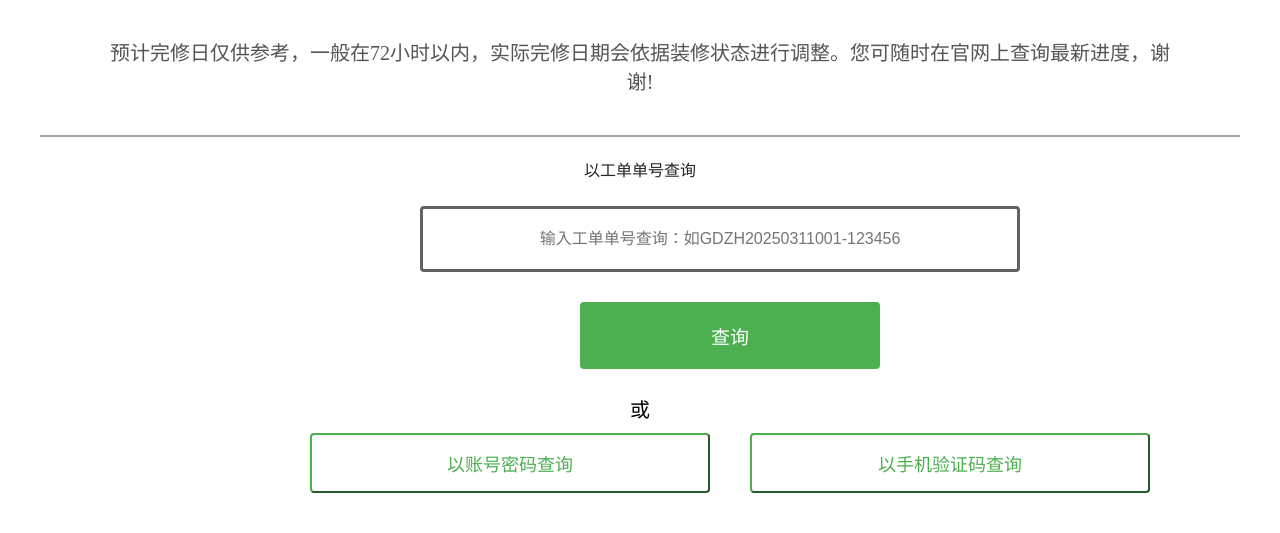
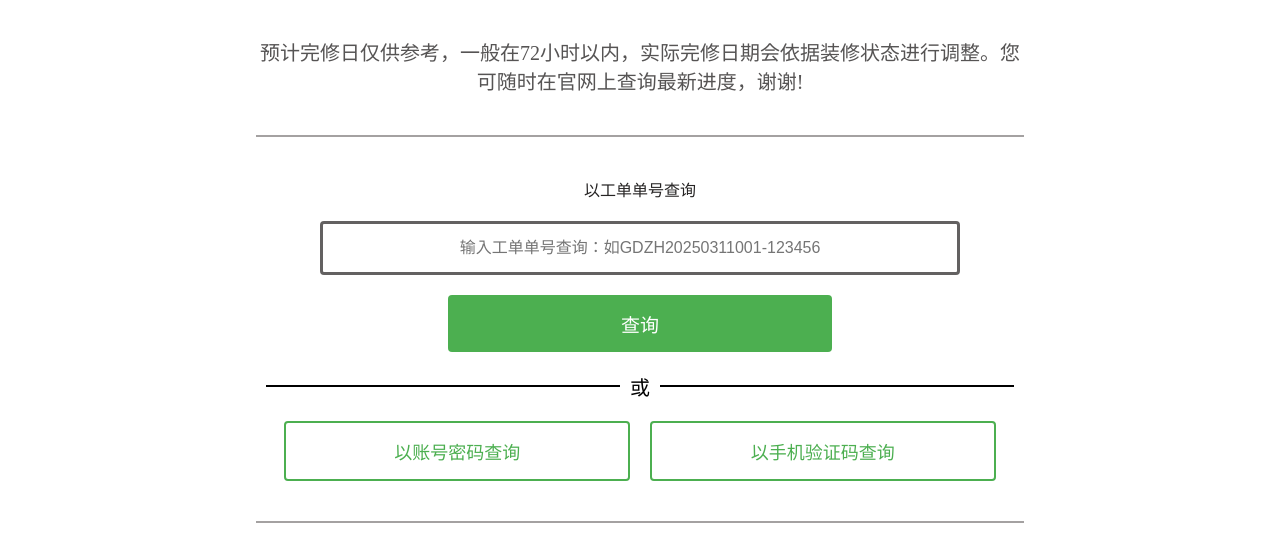
Before and after one commit to 3183793655/-, a plain HTML site: page contact.html in a window 1280 px wide. Shown: the part 419-952 px from the top of the page. Drawn offline with Linux system fonts and the light colour scheme.

Commit message:
contactstyle.css

```diff
--- a/contactstyle.css
+++ b/contactstyle.css
@@ -156,6 +156,10 @@ body {
 
 
 
+.container {
+    text-align: center; /* 让所有直接子元素居中 */
+}
+
 .container h1 {
     text-align: center;
     color: #333;
@@ -163,130 +167,116 @@ body {
 }
 
 .info {
-    text-align: center;
     color: #565454;
     margin-bottom: 30px;
     font-size: 20px;
-    margin-top: 40px;
-    margin-left: 110px;
-    margin-right: 110px;
-    font-family:serif;
+    margin: 40px auto; /* 上下 40px，左右自动居中 */
+    width: 60%; /* 控制宽度，使其不会过宽 */
+    font-family: serif;
 }
+
 hr {
-    border: 0; /* 移除默认边框 */
-    height: 3px; /* 设置高度 */
-    width: 1200px;
-    background-color: rgb(164, 161, 161); /* 设置背景颜色为黑色 */
-    margin-top: 40px;
-    margin-bottom: 40px;
+    border: 0;
+    height: 3px;
+    width: 60%;
+    background-color: rgb(164, 161, 161);
+    margin: 40px auto;
 }
 
 .form-group {
     margin-bottom: 20px;
+    text-align: center; /* 让 label 居中 */
 }
 
 .form-group label {
     display: block;
     margin-bottom: 5px;
     color: #262424;
-    text-align: center;
     font-size: 16px;
-    font-style: normal;
 }
 
 .form-group input {
-    width: 100%; /* 宽度100% */
-    padding: 20px; /* 增加内边距，让边框更远离边缘 */
-    border: 3px solid #636161; /* 设置边框 */
-    border-radius: 4px; /* 设置圆角 */
-    box-sizing: border-box; /* 确保内边距和边框包含在元素的总宽度和高度内 */
-    margin-bottom: 10px; /* 设置底部外边距 */
-    text-align: center; /* 文本居中 */
-    font-size: 16px; /* 设置字体大小 */
-    line-height: 20px; /* 调整行高以适应新的内边距，确保文本垂直居中 */
-    width: 600px;
-    margin-left: 420px;
-    margin-top: 20px;
+    width: 50%; /* 调整输入框宽度 */
+    padding: 15px;
+    border: 3px solid #636161;
+    border-radius: 4px;
+    box-sizing: border-box;
+    margin: 20px auto; /* 让输入框居中 */
+    text-align: center;
+    font-size: 16px;
+    display: block; /* 让其在 div 内独占一行 */
 }
 
 .submit-btn {
-    width: 100%;
-    padding: 20px;
+    width: 30%;
+    padding: 15px;
     border: none;
     border-radius: 4px;
     background-color: #4CAF50;
     color: #fff;
     cursor: pointer;
-    width: 300px;
-    margin-left: 580px;
     font-size: 19px;
-    margin-top: 20px;
+    display: block;
+    margin: 20px auto;
 }
 
 .submit-btn:hover {
-    background-color: #4CAF50;
+    background-color: #45A049;
 }
 
 .divider {
     display: flex;
-    align-items: center; /* 垂直居中对齐 */
-    justify-content: center; /* 水平居中对齐 */
-    width: 100%; /* 容器宽度 */
+    align-items: center;
+    justify-content: center;
+    width: 60%;
+    margin: 20px auto;
 }
 
 .line {
-
-    height: 2px; /* 虚线的高度 */
-    background: #000 dashed; /* 设置虚线颜色和样式 */
-    margin: 0 10px; /* 虚线与文字之间的间隔 */
+    flex-grow: 1;
+    height: 2px;
+    background-color: #000;
+    margin: 0 10px;
 }
 
 .text {
-    font-size: 20px; /* 设置字体大小 */
-    color: #000; /* 设置字体颜色 */
-    text-align: center;
-    margin-top: 5px;
-    margin-bottom: 10px;
+    font-size: 20px;
+    color: #000;
 }
 
 .query-options {
-    display: flex; /* 使用flex布局 */
-    justify-content: space-between; /* 两端对齐 */
-    width: 600px; /* 容器宽度，确保有足够的空间放置两个按钮和间隔 */
-    margin-left: 290px; /* 水平居中容器 */
-    padding: 0 20px; /* 添加内边距，使按钮与容器边缘有间隔 */
+    display: flex;
+    justify-content: center; /* 让按钮整体居中 */
+    gap: 20px;
+    width: 60%;
+    margin: 20px auto;
 }
 
 .query-btn {
-    flex: 0 0 400px; /* 不让按钮弹性增长，设置固定宽度 */
-    padding: 15px; /* 设置内边距 */
-    border-color: #4CAF50;
-    border-radius: 4px; /* 设置圆角 */
+    flex: 0 0 45%;
+    padding: 15px;
+    border: 2px solid #4CAF50;
+    border-radius: 4px;
     background-color: #fff;
-    color:#4CAF50;
-    cursor: pointer; /* 鼠标悬停时显示指针 */
+    color: #4CAF50;
+    cursor: pointer;
     font-size: 18px;
-
+    text-align: center;
 }
 
-.query-btn:not(:last-child) {
-    margin-right: 40px; /* 在按钮之间添加间隔 */
+.query-btn:hover {
+    background-color: #4CAF50;
+    color: white;
 }
 
+hr {
+    border: 0;
+    height: 2px;
+    width: 60%;
+    background-color: rgb(164, 161, 161);
+    margin: 40px auto;
+}
 
-
-
-
-
-
-hr {
-    border: 0; /* 移除默认边框 */
-    height: 2px; /* 设置高度 */
-    width: 1200px;
-    background-color: rgb(164, 161, 161); /* 设置背景颜色为黑色 */
-    margin-top: 40px;
-    margin-bottom: 20px;
-}
 
 
 
```
